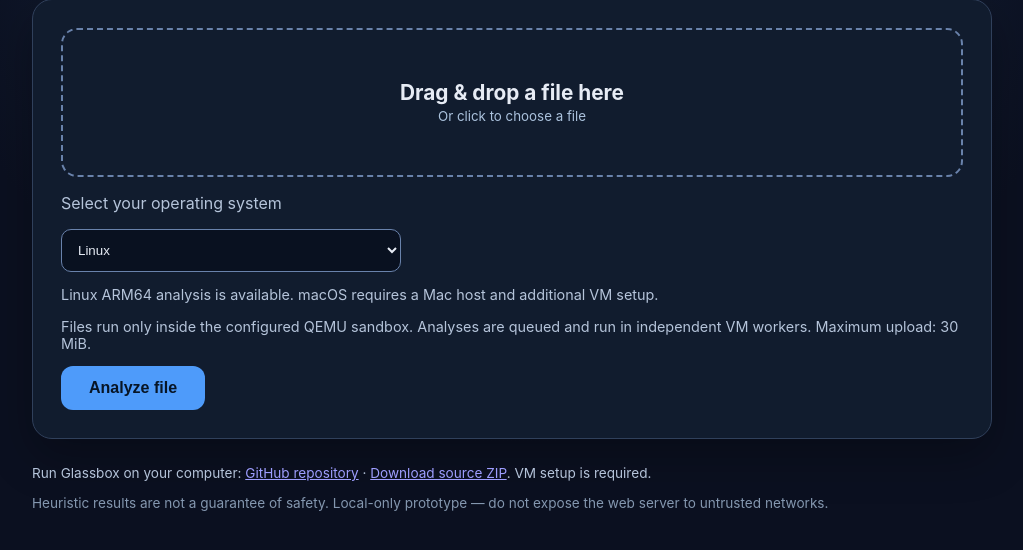
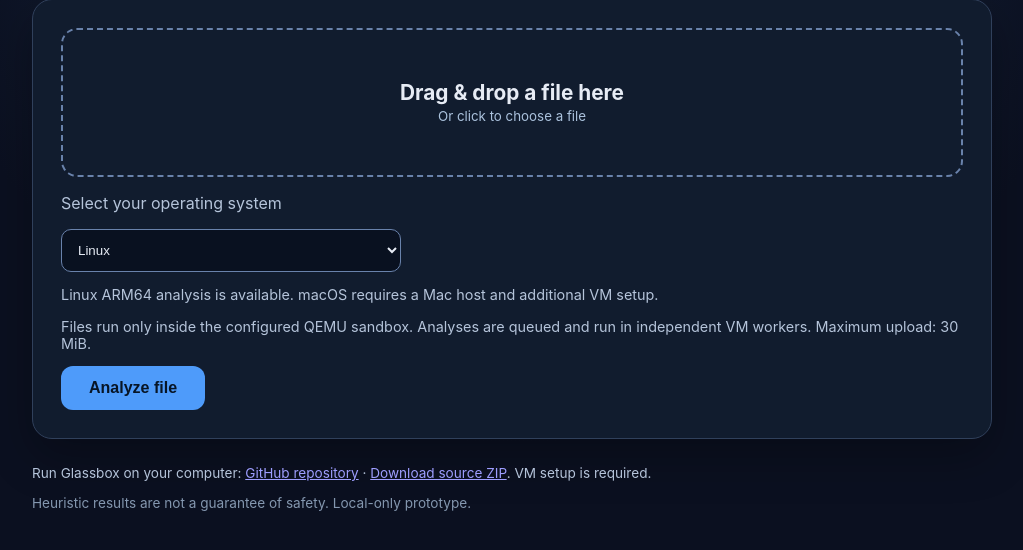
Before and after one commit to tossout1/Glassbox, a Flask app: page / in a window 1280 px wide. Shown: the part 172-722 px from the top of the page, without its empty margins (128-1151 px from the left). Run offline with Flask 3, Linux system fonts and the light colour scheme.

Commit message:
Remove network warning from footer

```diff
--- a/templates/index.html
+++ b/templates/index.html
@@ -219,7 +219,7 @@
         <footer>
             <p>Run Glassbox on your computer: <a href="https://github.com/tossout1/Glassbox" target="_blank" rel="noopener noreferrer">GitHub repository</a> · <a href="https://github.com/tossout1/Glassbox/archive/refs/heads/main.zip">Download source ZIP</a>. VM setup is required.</p>
             Heuristic results are not a guarantee of safety.
-            Local-only prototype — do not expose the web server to untrusted networks.
+            Local-only prototype.
         </footer>
     </main>
 
```
